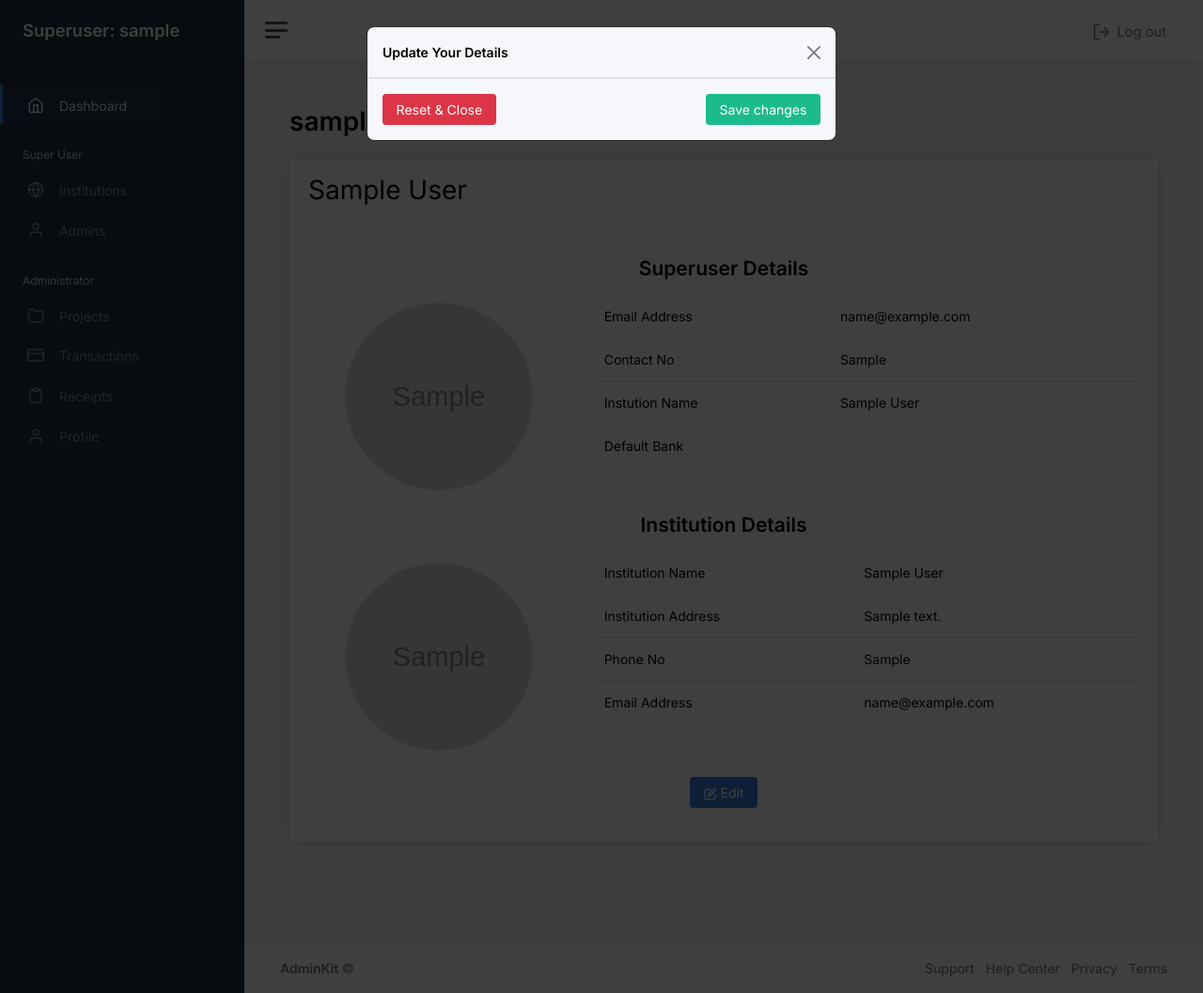
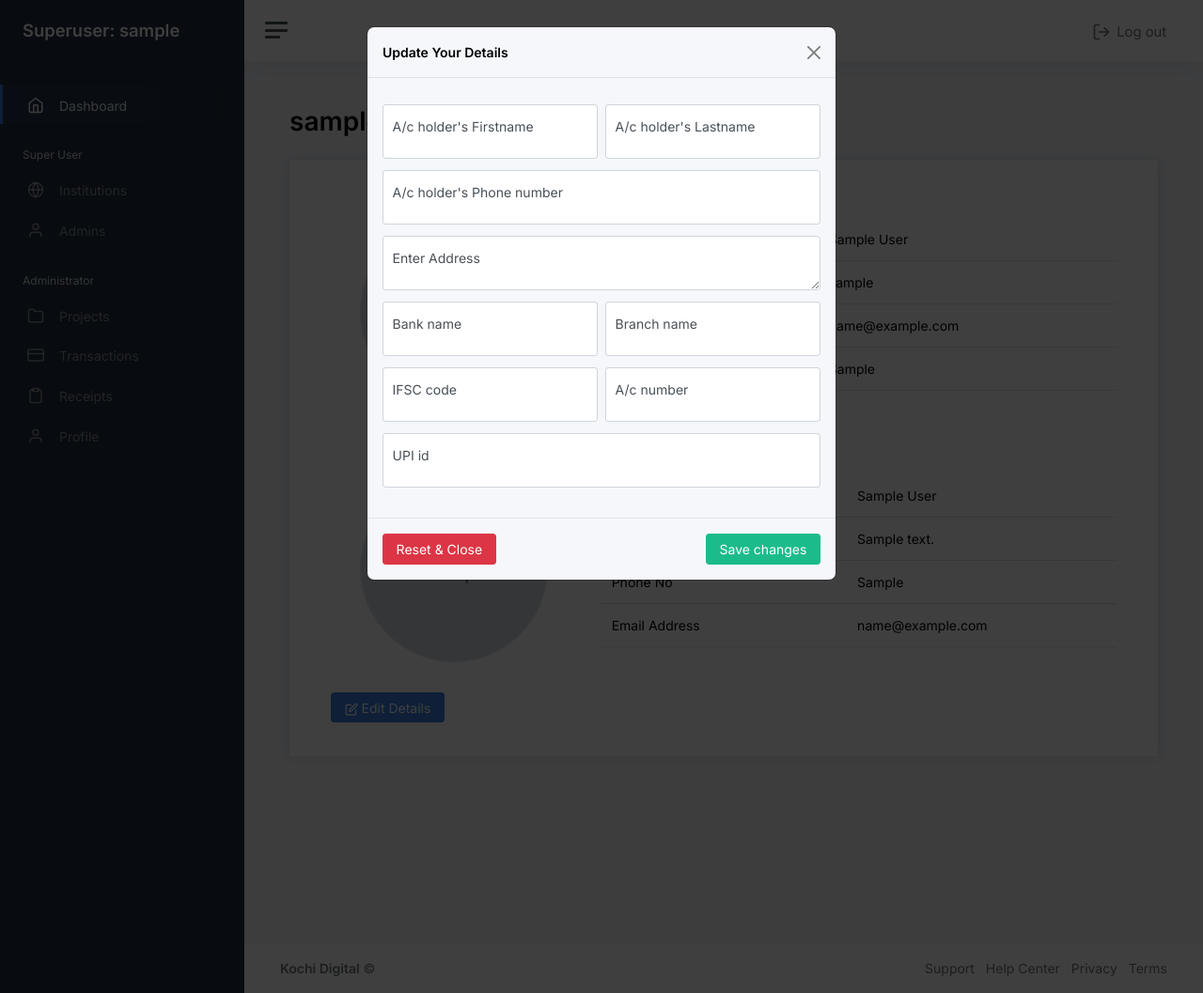
Before and after one commit to anoopksurendran1112/AspireAid, a Django app: page /administrator/profile/ in a window 1280 px wide, after a click on "Edit Details". Shown: the whole page at 94% size. Run offline with Django 4.2, Linux system fonts and the light colour scheme; a user stored in the database is signed in; tables that the repository leaves empty hold one stand-in row (values such as "Sample post"); grey boxes marked "Sample" are stand-in pictures; some libraries are stand-ins or nearby versions.

Commit message:
Updated UI

```diff
--- a/adminModule/templates/admin-dashboard.html
+++ b/adminModule/templates/admin-dashboard.html
@@ -433,7 +433,7 @@
 					<div class="row text-muted">
 						<div class="col-6 text-start">
 							<p class="mb-0">
-								<a class="text-muted" href="https://adminkit.io/" target="_blank"><strong>AdminKit</strong></a> &copy;
+								<a class="text-muted" href="https://adminkit.io/" target="_blank"><strong>Kochi Digital</strong></a> &copy;
 							</p>
 						</div>
 						<div class="col-6 text-end">
--- a/adminModule/templates/admin-profile.html
+++ b/adminModule/templates/admin-profile.html
@@ -2,7 +2,6 @@
 {% load static %}
 {% block content %}
 
-<!---------------------- Modal for Updating Profile Details -------------------->
     <div class="modal fade" id="profileModal" tabindex="-1" aria-labelledby="exampleModalLabel" aria-hidden="true">
         <div class="modal-dialog ">
             <div class="modal-content">
@@ -11,48 +10,48 @@
                     <button type="button" class="btn-close" data-bs-dismiss="modal" aria-label="Close"></button>
                 </div>
 
-                <form method="post" action="">
+                <form method="post" action="/administrator/update-profile/">
                     {% csrf_token %}
-<!--                    <div class="modal-body">-->
-<!--                        <div class="row p-2">-->
-<!--                            <div class="col-lg-6 form-floating mb-1 p-1">-->
-<!--                                <input type="text" class="form-control" id="acHolderFirstName" placeholder="Enter Firstname" value="{{admin.default_bank.account_holder_first_name}}" name="account_holder_first_name">-->
-<!--                                <label for="acHolderFirstName">A/c holder's Firstname</label>-->
-<!--                            </div>-->
-<!--                            <div class="col-lg-6 form-floating mb-1 p-1">-->
-<!--                                <input type="text" class="form-control" id="acHolderLastName" placeholder="Enter Lastname" value="{{admin.default_bank.account_holder_last_name}}" name="account_holder_last_name">-->
-<!--                                <label for="acHolderLastName">A/c holder's Lastname</label>-->
-<!--                            </div>-->
-<!--                            <div class="col-lg-12 form-floating mb-1 p-1">-->
-<!--                                <input type="number" class="form-control" id="acHolderPhn" placeholder="Enter Phone number" value="{{admin.default_bank.account_holder_phn_no}}" name="account_holder_phn_no">-->
-<!--                                <label for="acHolderPhn">A/c holder's Phone number</label>-->
-<!--                            </div>-->
-<!--                            <div class="col-lg-12 form-floating mb-1 p-1">-->
-<!--                                <textarea class="form-control" placeholder="Enter Address" id="acHolderAddress"  name="account_holder_address">{{admin.default_bank.account_holder_address}}</textarea>-->
-<!--                                <label for="acHolderAddress">Enter Address</label>-->
-<!--                            </div>-->
-<!--                            <div class="col-lg-6 form-floating mb-1 p-1">-->
-<!--                                <input type="text" class="form-control" id="bankName" placeholder="Enter Bank Name" value="{{admin.default_bank.bank_name}}" name="bank_name">-->
-<!--                                <label for="bankName">Bank name</label>-->
-<!--                            </div>-->
-<!--                            <div class="col-lg-6 form-floating mb-1 p-1">-->
-<!--                                <input type="text" class="form-control" id="branchName" placeholder="Enter Branch Name" value="{{admin.default_bank.branch_name}}" name="branch_name">-->
-<!--                                <label for="branchName">Branch name</label>-->
-<!--                            </div>-->
-<!--                            <div class="col-lg-6 form-floating mb-1 p-1">-->
-<!--                                <input type="text" class="form-control" id="ifscCode" placeholder="Enter IFSC code" value="{{admin.default_bank.ifsc_code}}" name="ifsc_code">-->
-<!--                                <label for="ifscCode">IFSC code</label>-->
-<!--                            </div>-->
-<!--                            <div class="col-lg-6 form-floating mb-1 p-1">-->
-<!--                                <input type="number" class="form-control" id="acNumber" placeholder="Enter A/c number" value="{{admin.default_bank.account_no}}" name="account_no">-->
-<!--                                <label for="acNumber">A/c number</label>-->
-<!--                            </div>-->
-<!--                            <div class="col-lg-12 form-floating mb-1 p-1">-->
-<!--                                <input type="text" class="form-control" id="upiId" placeholder="Enter UPI id" value="{{admin.default_bank.upi_id}}" name="upi_id">-->
-<!--                                <label for="upiId">UPI id</label>-->
-<!--                            </div>-->
-<!--                        </div>-->
-<!--                    </div>-->
+                    <div class="modal-body">
+                        <div class="row p-2">
+                            <div class="col-lg-6 form-floating mb-1 p-1">
+                                <input type="text" class="form-control" id="acHolderFirstName" placeholder="Enter Firstname" value="{{admin.default_bank.account_holder_first_name}}" name="account_holder_first_name">
+                                <label for="acHolderFirstName">A/c holder's Firstname</label>
+                            </div>
+                            <div class="col-lg-6 form-floating mb-1 p-1">
+                                <input type="text" class="form-control" id="acHolderLastName" placeholder="Enter Lastname" value="{{admin.default_bank.account_holder_last_name}}" name="account_holder_last_name">
+                                <label for="acHolderLastName">A/c holder's Lastname</label>
+                            </div>
+                            <div class="col-lg-12 form-floating mb-1 p-1">
+                                <input type="number" class="form-control" id="acHolderPhn" placeholder="Enter Phone number" value="{{admin.default_bank.account_holder_phn_no}}" name="account_holder_phn_no">
+                                <label for="acHolderPhn">A/c holder's Phone number</label>
+                            </div>
+                            <div class="col-lg-12 form-floating mb-1 p-1">
+                                <textarea class="form-control" placeholder="Enter Address" id="acHolderAddress"  name="account_holder_address">{{admin.default_bank.account_holder_address}}</textarea>
+                                <label for="acHolderAddress">Enter Address</label>
+                            </div>
+                            <div class="col-lg-6 form-floating mb-1 p-1">
+                                <input type="text" class="form-control" id="bankName" placeholder="Enter Bank Name" value="{{admin.default_bank.bank_name}}" name="bank_name">
+                                <label for="bankName">Bank name</label>
+                            </div>
+                            <div class="col-lg-6 form-floating mb-1 p-1">
+                                <input type="text" class="form-control" id="branchName" placeholder="Enter Branch Name" value="{{admin.default_bank.branch_name}}" name="branch_name">
+                                <label for="branchName">Branch name</label>
+                            </div>
+                            <div class="col-lg-6 form-floating mb-1 p-1">
+                                <input type="text" class="form-control" id="ifscCode" placeholder="Enter IFSC code" value="{{admin.default_bank.ifsc_code}}" name="ifsc_code">
+                                <label for="ifscCode">IFSC code</label>
+                            </div>
+                            <div class="col-lg-6 form-floating mb-1 p-1">
+                                <input type="number" class="form-control" id="acNumber" placeholder="Enter A/c number" value="{{admin.default_bank.account_no}}" name="account_no">
+                                <label for="acNumber">A/c number</label>
+                            </div>
+                            <div class="col-lg-12 form-floating mb-1 p-1">
+                                <input type="text" class="form-control" id="upiId" placeholder="Enter UPI id" value="{{admin.default_bank.upi_id}}" name="upi_id">
+                                <label for="upiId">UPI id</label>
+                            </div>
+                        </div>
+                    </div>
                     <div class="modal-footer d-flex justify-content-between">
                         <button type="reset" class="btn btn-danger" data-bs-dismiss="modal">Reset & Close</button>
                         <button type="submit" class="btn btn-success">Save changes</button>
@@ -62,18 +61,17 @@
         </div>
     </div>
 
-<!---------------------- Admin Profile Details -------------------->
     <div class="row">
     <div class="col-12 ">
-            <h1 class="mb-4"><strong>{{admin.username}}</strong></h1>
-            <div class="card data-card">
-                <div class="card-header ">
-                    <h1 class="mb-3">{{admin.first_name}} {{admin.last_name}}</h1>
-                </div>
+        <h1 class="mb-4"><strong>{{admin.username}}'s Profile</strong></h1>
+        <div class="card data-card container">
             <div class="card-body table-responsive">
-                    <h3 class=" text-center mb-3"><strong>{% if admin.is_superuser %} Superuser {% else %} User {% endif %}Details</strong></h3>
+
+                <h3 class="text-center mb-3"><strong>
+                    {% if admin.is_superuser %} Superuser {% else %} User {% endif %} Details
+                </strong></h3>
                 <div class="row mb-3">
-                        <div class="col-4 d-flex justify-content-center align-items-center">
+                    <div class="col-md-4 d-flex justify-content-center align-items-center mb-3">
                         <form id="uploadAdminImgForm" method="post" action="/administrator/admin_profile_img/" enctype="multipart/form-data">
                             {% csrf_token %}
                             <input type="file" id="adminImgUpload" name="admin_img" style="display: none;">
@@ -90,8 +88,16 @@
                             </label>
                         </form>
                     </div>
-                        <div class="col-8 mb-3">
+                    <div class="col-md-8 mb-3">
                         <table class="table text-start">
+                            <tr>
+                                <td>Full name</td>
+                                <td>{{admin.first_name}} {{admin.last_name}}</td>
+                            </tr>
+                            <tr>
+                                <td>Username</td>
+                                <td>{{admin.username}}</td>
+                            </tr>
                             <tr>
                                 <td>Email Address</td>
                                 <td>{{admin.email}}</td>
@@ -100,22 +106,14 @@
                                 <td>Contact No</td>
                                 <td>{{admin.phn_no}}</td>
                             </tr>
-                                <tr>
-                                    <td>Instution Name</td>
-                                    <td>{{admin.institution}}</td>
-                                </tr>
-                                <tr>
-                                    <td>Default Bank</td>
-                                    <td>{{admin.default_bank}}</td>
-                                </tr>
                         </table>
                     </div>
                 </div>
 
                 {% if admin.institution %}
+                <h3 class="text-center mb-3"><strong>Institution Details</strong></h3>
                 <div class="row mb-1">
-                        <h3 class=" text-center mb-3"><strong>Institution Details</strong></h3>
-                        <div class="col-4 d-flex justify-content-center align-items-center">
+                    <div class="col-md-4 d-flex justify-content-center align-items-center mb-3">
                         <form id="uploadInstitutionImgForm" method="post" action="/administrator/admin_inst_img/" enctype="multipart/form-data">
                             {% csrf_token %}
                             <input type="file" id="instImgUpload" name="inst_img" style="display: none;">
@@ -132,8 +130,8 @@
                             </label>
                         </form>
                     </div>
-                        <div class="col-8 mb-3">
-                            <table class="table text-start mb-4">
+                    <div class="col-md-8 mb-3">
+                        <table class="table text-start">
                             <tr>
                                 <td>Institution Name</td>
                                 <td>{{admin.institution.institution_name}}</td>
@@ -155,19 +153,59 @@
                 </div>
                 {% endif %}
 
-                    <div class="my-3 text-center">
-                        <button type="button" class=" btn btn-primary" data-bs-toggle="modal" data-bs-target="#profileModal">
+                {% if admin.default_bank %}
+                <h3 class="text-center mb-3"><strong>Bank Details</strong></h3>
+                <div class="row mb-3">
+                    <div class="col-12">
+                        <table class="table text-start">
+                            <tr>
+                                <td>A/c Holder Name</td>
+                                <td>{{admin.default_bank.account_holder_first_name}} {{admin.default_bank.account_holder_last_name}}</td>
+                            </tr>
+                            <tr>
+                                <td>Bank Name</td>
+                                <td>{{admin.default_bank.bank_name}}</td>
+                            </tr>
+                            <tr>
+                                <td>Branch Name</td>
+                                <td>{{admin.default_bank.branch_name}}</td>
+                            </tr>
+                            <tr>
+                                <td>Account Number</td>
+                                <td>{{admin.default_bank.account_no}}</td>
+                            </tr>
+                            <tr>
+                                <td>IFSC Code</td>
+                                <td>{{admin.default_bank.ifsc_code}}</td>
+                            </tr>
+                            <tr>
+                                <td>UPI ID</td>
+                                <td>{{admin.default_bank.upi_id}}</td>
+                            </tr>
+                            <tr>
+                                <td>A/c Holder's Phone No</td>
+                                <td>{{admin.default_bank.account_holder_phn_no}}</td>
+                            </tr>
+                            <tr>
+                                <td>A/c Holder's Address</td>
+                                <td>{{admin.default_bank.account_holder_address}}</td>
+                            </tr>
+                        </table>
+                    </div>
+                </div>
+                {% endif %}
+
+                <div class="my-3 text-start">
+                    <button type="button" class="btn btn-primary" data-bs-toggle="modal" data-bs-target="#profileModal">
                         <i class="align-middle" data-feather="edit"></i>
-                            Edit
+                        Edit Details
                     </button>
-                    </div>
                 </div>
             </div>
         </div>
     </div>
 
     <script src="https://cdn.jsdelivr.net/npm/sweetalert2@11"></script>
-
     <script>
         {% if messages %}
             {% for message in messages %}
@@ -180,26 +218,19 @@
             {% endfor %}
         {% endif %}
     </script>
-
-
     <script>
         document.addEventListener('DOMContentLoaded', () => {
-        // Function to submit the form when a file is selected
             const autoSubmitForm = (event) => {
                 const fileInput = event.target;
                 if (fileInput.files && fileInput.files.length > 0) {
                     fileInput.form.submit();
                 }
             };
-
-        // Add the event listener to both file inputs
             const adminImgUpload = document.getElementById('adminImgUpload');
             const instImgUpload = document.getElementById('instImgUpload');
-
             if (adminImgUpload) {
                 adminImgUpload.addEventListener('change', autoSubmitForm);
             }
-
             if (instImgUpload) {
                 instImgUpload.addEventListener('change', autoSubmitForm);
             }
--- a/userModule/templates/user-projects.html
+++ b/userModule/templates/user-projects.html
@@ -23,7 +23,7 @@
                                 {% if p.images.first %}
                                     <img class="content-image img-fluid d-block mx-auto" src="{{ p.images.first.project_img.url }}" alt="{{ p.title }} project image">
                                  {% else %}
-                                    <img class="content-image img-fluid d-block mx-auto" src="{% static 'path/to/default/image.jpg' %}" alt="Default image">
+                                    <img class="content-image img-fluid d-block mx-auto" src="{% static 'frontend/img/p1.jpg' %}" alt="Default image">
                                  {% endif %}
                                 <div class="content-details fadeIn-bottom">
                                     <a href="/user/{{ins.id}}/single-project/{{p.id}}/" class="head-btn btn text-uppercase">Donate Now</a>
```
Also changed, not shown: userModule/templates/about.html (+63 -10 lines), userModule/templates/contact-us.html (+23 -24 lines), userModule/templates/index.html (+3 -4 lines). Lines whose indentation alone changed are shown as unchanged.
